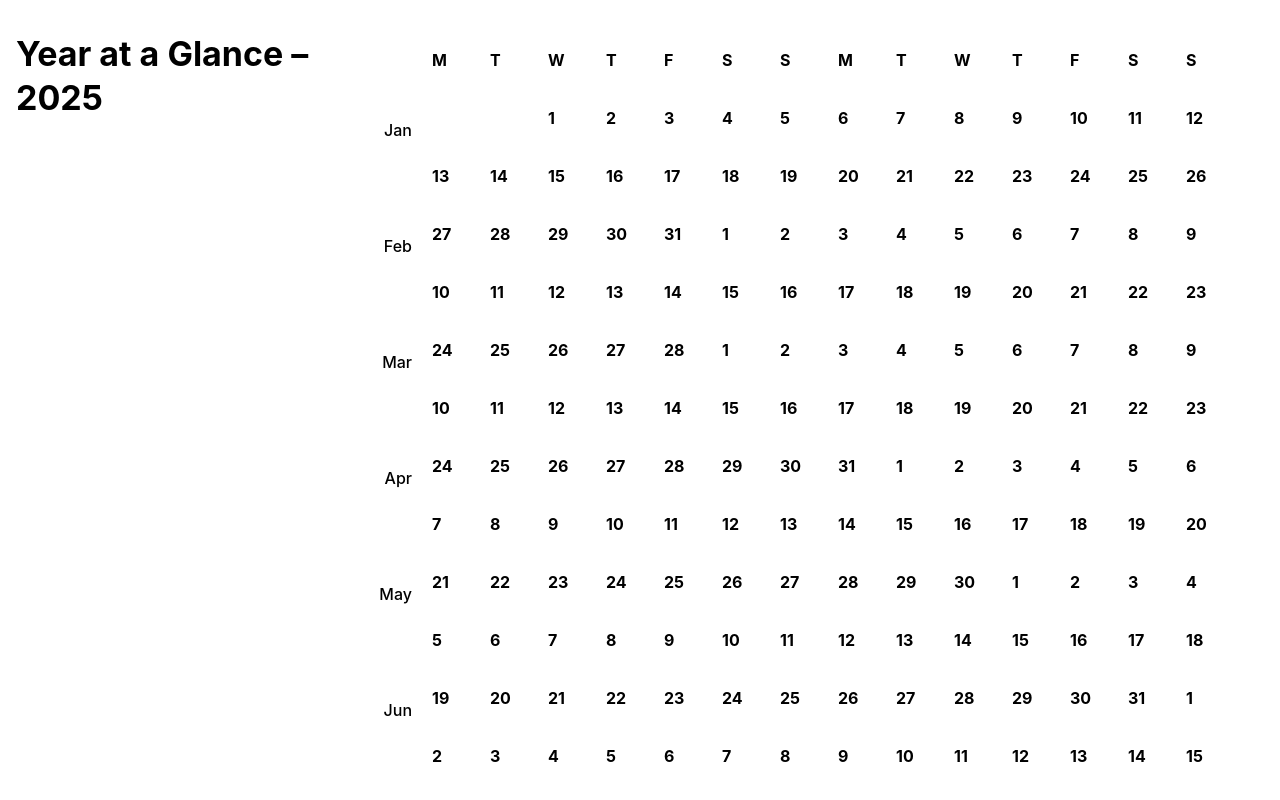
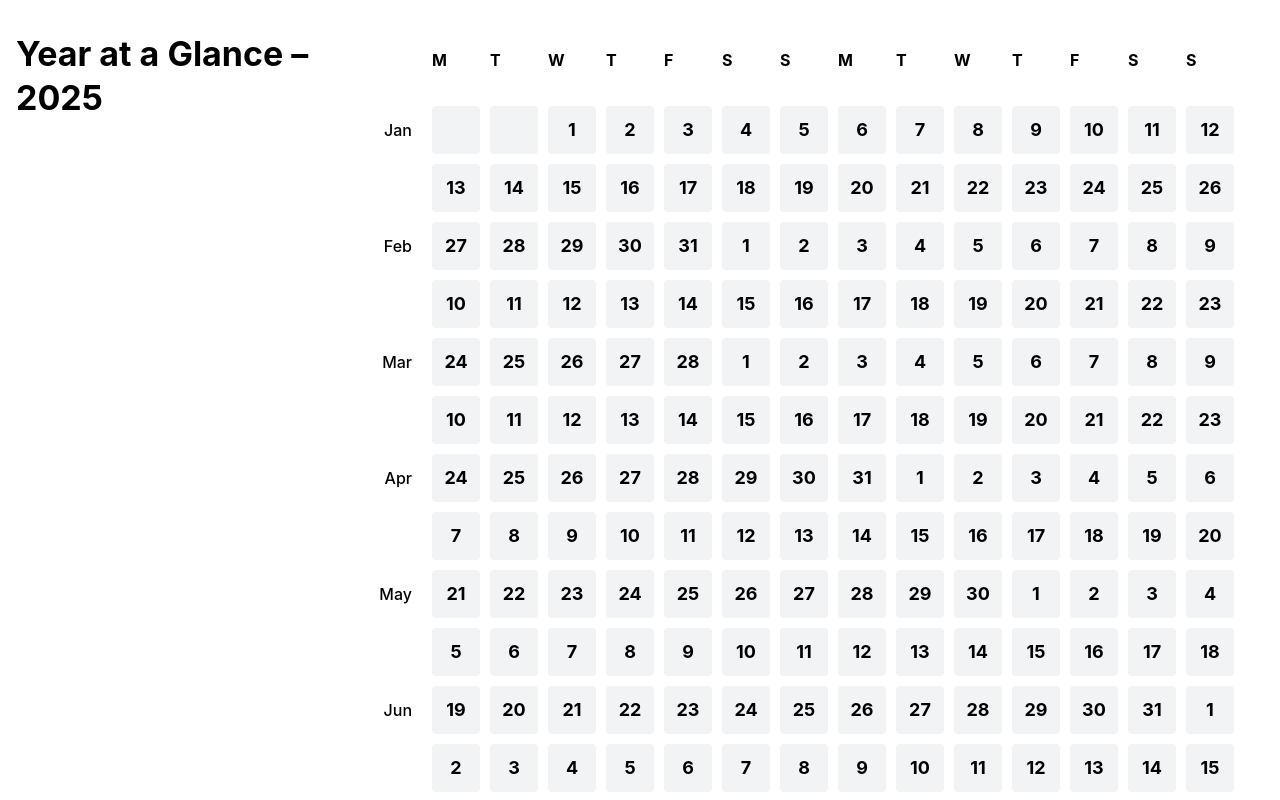
Before and after one commit to lauraspberry/year-at-a-glance, a React (Vite) app: page / in a window 1280 px wide. Shown: the top 800 px of the page. Built offline with nearby package versions, Linux system fonts and the light colour scheme.

Commit message:
add background and selected color

```diff
--- a/src/App.tsx
+++ b/src/App.tsx
@@ -18,7 +18,7 @@ export default function App() {
             </Stack>
           </Grid.Col>
           <Grid.Col span={{ base: 12, md: 9 }}>
-            <YearGrid onDateSelect={setSelectedDate} />
+            <YearGrid onDateSelect={setSelectedDate} selectedDate={selectedDate} />
           </Grid.Col>
         </Grid>
       </Container>
--- a/src/components/DayCell.tsx
+++ b/src/components/DayCell.tsx
@@ -1,24 +1,34 @@
 import React from "react";
 import type { DayEntry } from "../lib/date";
-import { Text } from '@mantine/core';
+import { Text, Box } from '@mantine/core';
 
 interface DayCellProps {
   entry: DayEntry;
   onClick?: () => void;
+  selected?: boolean;
 }
 
-const DayCell: React.FC<DayCellProps> = ({ entry, onClick }) => {
+const DayCell: React.FC<DayCellProps> = ({ entry, onClick, selected }) => {
   return (
-    <Text
+    <Box
       className="day-cell"
       onClick={entry.date ? onClick : undefined}
       style={{
         cursor: entry.date ? 'pointer' : 'default',
+        backgroundColor: selected ? 'var(--mantine-color-blue-4)' : 'var(--mantine-color-gray-1)',
+        borderRadius: '4px',
+        transition: 'background-color 0.2s ease',
+        display: 'flex',
+        alignItems: 'center',
+        justifyContent: 'center',
+        width: '3rem',
+        height: '3rem',
       }}
-      fw={700}
     >
-      {entry.date ? entry.date.getDate() : ''}
-    </Text>
+      <Text fw={700} size="lg">
+        {entry.date ? entry.date.getDate() : ''}
+      </Text>
+    </Box>
   );
 };
 
--- a/src/components/YearGrid.tsx
+++ b/src/components/YearGrid.tsx
@@ -6,9 +6,10 @@ import WeekdayHeader from "./WeekdayHeader";
 
 interface YearGridProps {
   onDateSelect: (date: Date) => void;
+  selectedDate: Date | null;
 }
 
-const YearGrid: React.FC<YearGridProps> = ({ onDateSelect }) => {
+const YearGrid: React.FC<YearGridProps> = ({ onDateSelect, selectedDate }) => {
   const rows = generate2WeekChunks(2025);
 
   const getMonthName = (date: Date) => {
@@ -34,6 +35,7 @@ const YearGrid: React.FC<YearGridProps> = ({ onDateSelect }) => {
             dates={row}
             monthName={monthName}
             onDayClick={onDateSelect}
+            selectedDate={selectedDate}
           />
         );
       })}
--- a/src/components/YearRow.tsx
+++ b/src/components/YearRow.tsx
@@ -7,9 +7,10 @@ interface YearRowProps {
   dates: DayEntry[];
   monthName?: string;
   onDayClick?: (date: Date) => void;
+  selectedDate?: Date | null;
 }
 
-const YearRow: React.FC<YearRowProps> = ({ dates, monthName, onDayClick }) => {
+const YearRow: React.FC<YearRowProps> = ({ dates, monthName, onDayClick, selectedDate }) => {
   return (
     <Group gap="xs" style={{ flexWrap: 'nowrap' }}>
       <Text fw={500} w={64} ta="right" mr="xs">{monthName || ''}</Text>
@@ -18,6 +19,12 @@ const YearRow: React.FC<YearRowProps> = ({ dates, monthName, onDayClick }) => {
           key={index}
           entry={entry}
           onClick={entry.date ? () => onDayClick?.(entry.date!) : undefined}
+          selected={entry.date && selectedDate ?
+            entry.date.getDate() === selectedDate.getDate() &&
+            entry.date.getMonth() === selectedDate.getMonth() &&
+            entry.date.getFullYear() === selectedDate.getFullYear()
+            : false
+          }
         />
       ))}
     </Group>
```
